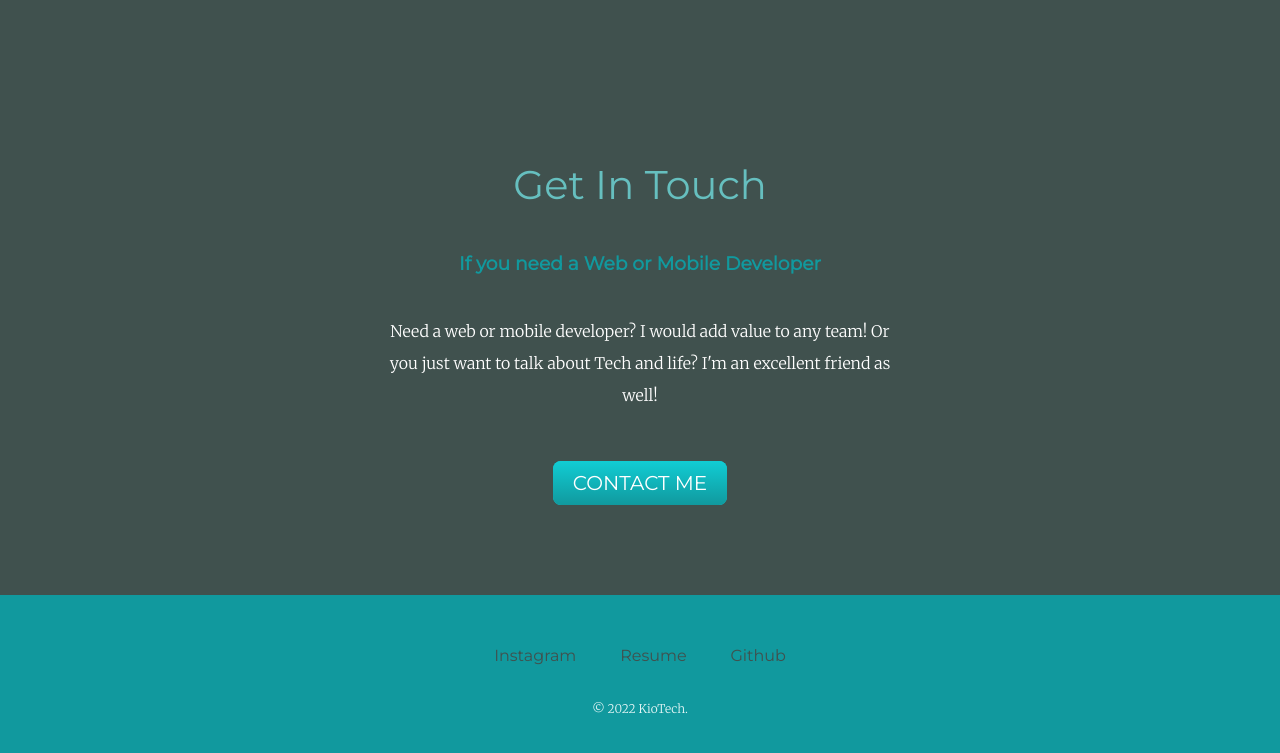
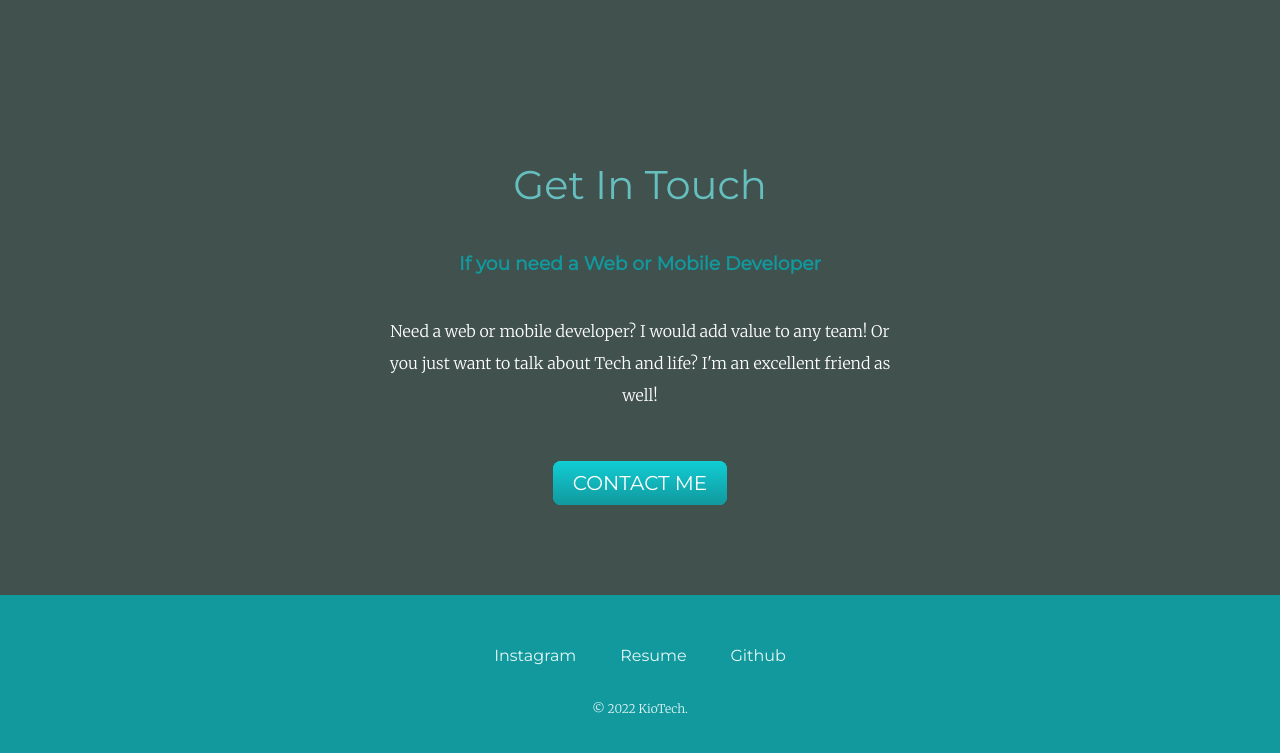
Before and after one commit to Kiyo99/KioTech, a website: page public/personalsite.html in a window 1280 px wide. Shown: the part 2240-2993 px from the top of the page. Drawn offline with Linux system fonts and the light colour scheme.

Commit message:
Changed footer color

```diff
--- a/public/personalsite.css
+++ b/public/personalsite.css
@@ -82,11 +82,11 @@ a {
 }
 
 a:hover {
-    color: #EAF6F6;
+    color: black;
 }
 
 .footer-link {
-    color: #40514E;
+    color: #E4f6f6;
 }
 
 .code-img {
```
